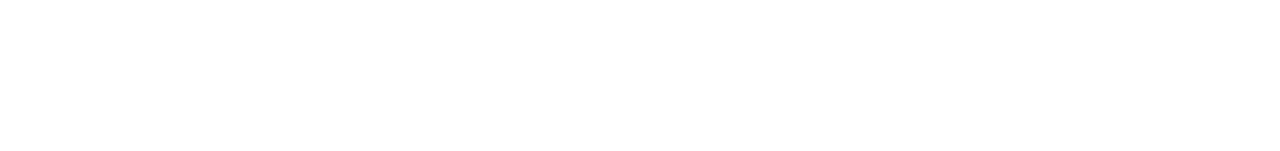
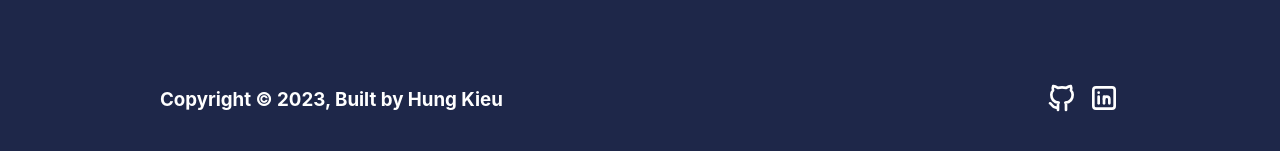
Before and after one commit to hungkieutien/portfolio-website-hungkieu, a React (Create React App) app: page / in a window 1280 px wide. Shown: the part 1835-1986 px from the top of the page. Before the commit the page ends 1825 px from the top, so only its background shows below. Built offline with nearby package versions, Linux system fonts and the light colour scheme.

Commit message:
Footer fertiggestellt

```diff
--- a/src/components/Footer.jsx
+++ b/src/components/Footer.jsx
@@ -1,8 +1,35 @@
 import React from "react";
+import "../styles/components/_footer.scss";
+import {IconBrandGithub, IconBrandLinkedin} from "@tabler/icons-react";
 
 function Footer() {
     return (
         <>
+            <footer>
+                <div className="container">
+                    <div className="footer-wrap">
+                        <h3>Copyright © 2023, Built by Hung Kieu</h3>
+                        <div className="footer-links">
+                            <span>
+                            <a
+                                aria-label="github"
+                                rel="noreferrer"
+                                target="_blank"
+                                href="https://github.com/hungkieutien">
+                                <IconBrandGithub width={32} height={32}/>
+                            </a>
+                            <a
+                                aria-label="linkedin"
+                                rel="noreferrer"
+                                target="_blank"
+                                href="https://www.linkedin.com/in/hung-kieu-tien/">
+                                <IconBrandLinkedin width={32} height={32}/>
+                            </a>
+                        </span>
+                        </div>
+                    </div>
+                </div>
+            </footer>
         </>
     );
 }
--- a/src/styles/components/_footer.scss
+++ b/src/styles/components/_footer.scss
@@ -1 +1,47 @@
 @use "../global/color" as *;
+
+footer {
+  background-color: #1e2749;
+  width: 100%;
+  padding: 5rem 0;
+
+  .footer-wrap {
+    @media (max-width: 575px) {
+      flex-direction: column;
+      align-items: center;
+      gap: 0.6rem;
+    }
+
+    display: flex;
+    justify-content: space-between;
+
+    h3 {
+
+      @media (max-width: 480px) {
+        font-size: 12px;
+      }
+
+      color: $background-color-sections-white;
+      display: flex;
+      align-items: center;
+    }
+
+    .footer-links {
+      display: flex;
+      align-items: center;
+
+      span {
+        display: flex;
+        gap: 0.6rem;
+
+        a {
+          color: $background-color-sections-white;
+
+          &:hover {
+            color: $text-hover-icon-color;
+          }
+        }
+      }
+    }
+  }
+}
--- a/src/styles/global/_color.scss
+++ b/src/styles/global/_color.scss
@@ -1,4 +1,4 @@
 $title-color: #000;
-$text-hover-icon-color: #BC9B5D;
+$text-hover-icon-color: #bc9b5d;
 $background-color-sections: #f9f9f9;
 $background-color-sections-white: #fff;
```
